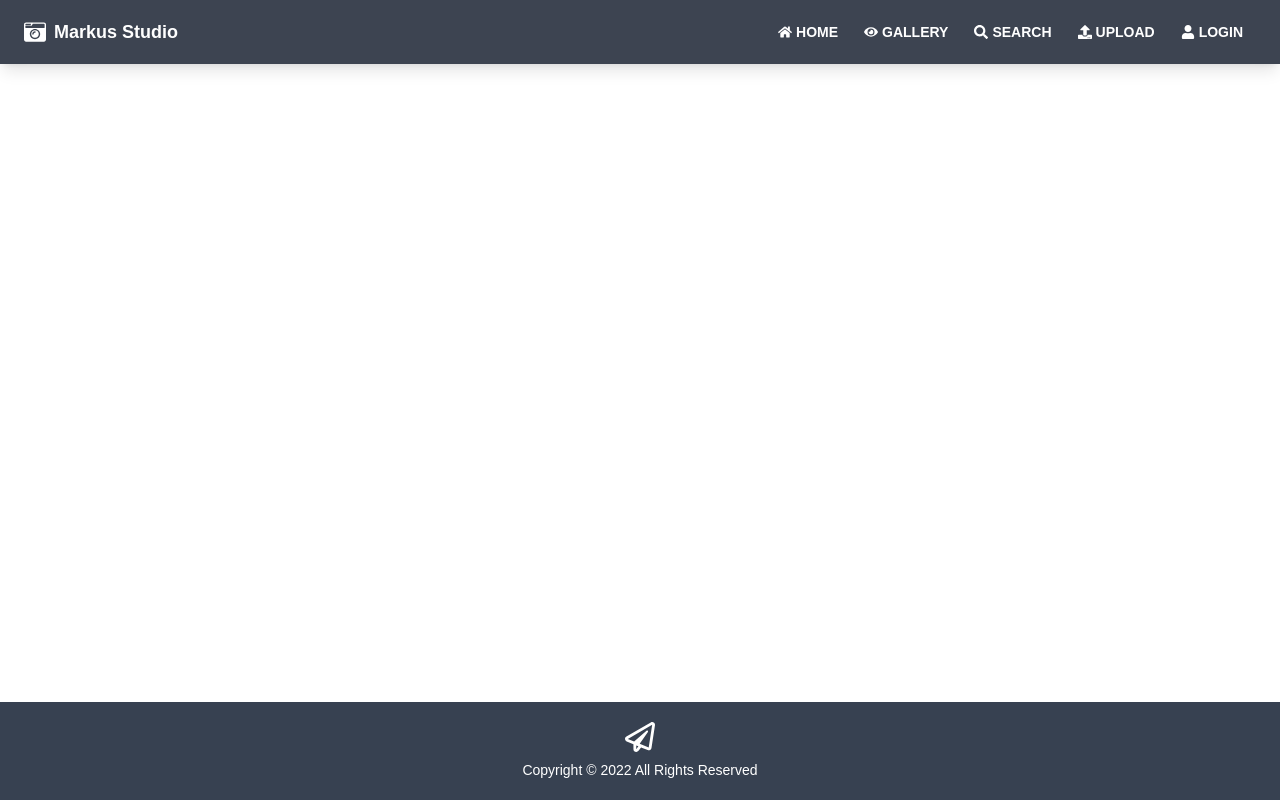
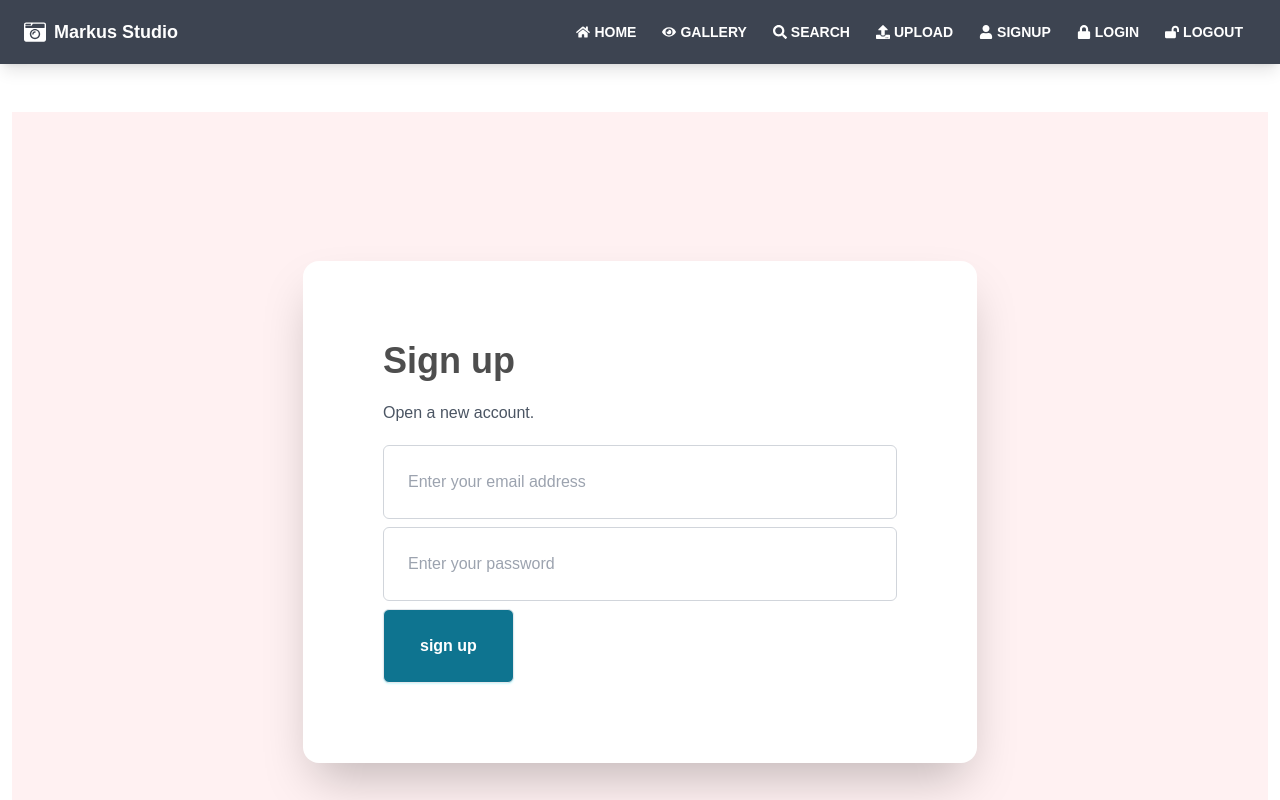
Before and after one commit to vkasyan76/Markus-Studio, a React (Create React App) app: page /signup in a window 1280 px wide. Shown: the top 800 px of the page. Built offline with nearby package versions, Linux system fonts and the light colour scheme.

Commit message:
Firebase Sign-up, Login & Logout

```diff
--- a/src/App.jsx
+++ b/src/App.jsx
@@ -6,6 +6,7 @@ import Footer from './comps/Footer'
 import Login from './pages/Login'
 import Search from './pages/Search'
 import Gallery from './pages/Gallery'
+import Signup from './pages/Signup'
 
 function App() {
   return (
@@ -18,6 +19,7 @@ function App() {
             <Route path="/" element={<Title />} />
             <Route path="/upload" element={<UploadFormGroupForm />} />
             <Route path="/login" element={<Login />} />
+            <Route path="/signup" element={<Signup />} />
             <Route path="/search" element={<Search />} />
             <Route path="/gallery" element={<Gallery />} />
           </Routes>
--- a/src/comps/Header.jsx
+++ b/src/comps/Header.jsx
@@ -7,10 +7,13 @@ import {
   FaSearch,
   FaEye,
   FaLock,
+  FaLockOpen,
 } from 'react-icons/fa'
 import PropTypes from 'prop-types'
+import { useLogout } from '../hooks/useLogout'
 
 const Header = ({ title }) => {
+  const { logout } = useLogout()
   return (
     <nav className="navbar mb-12 shadow-lg bg-neutral text-neutral-content">
       <div className="container mx-auto">
@@ -35,9 +38,15 @@ const Header = ({ title }) => {
             <Link to="/upload" className="btn btn-ghost btn-sm rounded-btn">
               <FaUpload className="mr-1" /> Upload
             </Link>
+            <Link to="/signup" className="btn btn-ghost btn-sm rounded-btn">
+              <FaUser className="mr-1" /> Signup
+            </Link>
             <Link to="/login" className="btn btn-ghost btn-sm rounded-btn">
-              <FaUser className="mr-1" /> Login
+              <FaLock className="mr-1" /> Login
             </Link>
+            <li className="btn btn-ghost btn-sm rounded-btn" onClick={logout}>
+              <FaLockOpen className="mr-1" /> Logout
+            </li>
           </div>
         </div>
       </div>
--- /dev/null
+++ b/src/hooks/useLogin.jsx
@@ -0,0 +1,20 @@
+import { useState } from 'react'
+import { auth } from '../firebase/config'
+import { signInWithEmailAndPassword } from 'firebase/auth'
+
+export const useLogin = () => {
+  const [error, setError] = useState(null)
+
+  const login = (email, password) => {
+    setError(null)
+    signInWithEmailAndPassword(auth, email, password)
+      .then((res) => {
+        console.log('user logged in:', res.user)
+      })
+      .catch((err) => {
+        setError(err.message)
+      })
+  }
+
+  return { error, login }
+}
--- /dev/null
+++ b/src/hooks/useLogout.jsx
@@ -0,0 +1,16 @@
+import { auth } from '../firebase/config'
+import { signOut } from 'firebase/auth'
+
+export const useLogout = () => {
+  const logout = () => {
+    signOut(auth)
+      .then(() => {
+        console.log('user signed out')
+      })
+      .catch((err) => {
+        console.log(err.message)
+      })
+  }
+
+  return { logout }
+}
--- /dev/null
+++ b/src/hooks/useSignup.jsx
@@ -0,0 +1,20 @@
+import { useState } from 'react'
+import { auth } from '../firebase/config'
+import { createUserWithEmailAndPassword } from 'firebase/auth'
+
+export const useSignup = () => {
+  const [error, setError] = useState(null)
+
+  const signup = (email, password) => {
+    setError(null)
+    createUserWithEmailAndPassword(auth, email, password)
+      .then((res) => {
+        console.log('user signed up:', res.user)
+      })
+      .catch((err) => {
+        setError(err.message)
+      })
+  }
+
+  return { error, signup }
+}
--- a/src/pages/Login.jsx
+++ b/src/pages/Login.jsx
@@ -1,3 +1,6 @@
+import { useLogin } from '../hooks/useLogin'
+import { useState } from 'react'
+
 import image from '../images/image.jpg'
 import { FaArrowRight } from 'react-icons/fa'
 // import Facebook from '../images/Facebook.svg'
@@ -6,6 +9,16 @@ import facebook from '../images/facebook.png'
 import google from '../images/google.png'
 
 const Login = () => {
+  const [email, setEmail] = useState('')
+  const [password, setPassword] = useState('')
+  const { error, login } = useLogin()
+
+  const handleSubmit = (e) => {
+    e.preventDefault()
+    console.log(email, password)
+    login(email, password)
+  }
+
   return (
     <div className="flex items-center justify-center min-h-screen bg-rose-50">
       <div className="relative flex flex-col justify-between m-6 space-y-10 bg-white shadow-2xl rounded-2xl md:flex-row md:space-y-0 md:m-0">
@@ -21,11 +34,31 @@ const Login = () => {
           <p className="max-w-sm mb-12 font-sans font-light text-gray-600">
             Log in to your account.
           </p>
-          <input
-            type="text"
-            className="w-full p-6 border border-gray-300 rounded-md placeholder:font-sans placeholder:font-light"
-            placeholder="Enter your email address"
-          />
+          <form onSubmit={handleSubmit}>
+            <input
+              className="w-full p-6
+              mb-2 border border-gray-300 rounded-md placeholder:font-sans placeholder:font-light"
+              placeholder="Enter your email address"
+              required
+              type="email"
+              onChange={(e) => setEmail(e.target.value)}
+              value={email}
+            />
+            <input
+              className="w-full p-6 mb-2 border border-gray-300 rounded-md placeholder:font-sans placeholder:font-light"
+              placeholder="Enter your password"
+              required
+              type="password"
+              onChange={(e) => setPassword(e.target.value)}
+              value={password}
+            />
+            <button className='"w-full md:w-auto flex justify-center items-center p-6 space-x-4 font-sans font-bold text-white rounded-md shadow-lg px-9 bg-cyan-700 shadow-cyan-100 hover:bg-opacity-90 shadow-sm hover:shadow-lg border transition hover:-translate-y-0.5 duration-150'>
+              log in
+            </button>
+
+            {error && <p>{error}</p>}
+          </form>
+
           {/* Middle Content */}
 
           <div className="flex flex-col items-center justify-between mt-6 space-y-6 md:flex-row md:space-y-0">
@@ -45,11 +78,11 @@ const Login = () => {
           {/* Bottom Buttons Container */}
           <div className="flex flex-col space-x-0 space-y-6 md:flex-row md:space-x-4 md:space-y-0">
             <button className="flex items-center justify-center py-2 space-x-1 border border-gray-300 rounded shadow-sm hover:bg-opacity-30 hover:shadow-lg hover:-translate-y-0.5 transition duration-150 md:w-1/2">
-              <img src={facebook} alt="" class="w-6" />
+              <img src={facebook} alt="" className="w-6" />
               <span className="font-thin">Facebook</span>
             </button>
             <button className="flex items-center justify-center py-2 space-x-1 border border-gray-300 rounded shadow-sm hover:bg-opacity-30 hover:shadow-lg hover:-translate-y-0.5 transition duration-150 md:w-1/2">
-              <img src={google} alt="" class="w-5" />
+              <img src={google} alt="" className="w-5" />
               <span className="font-thin">Google</span>
             </button>
           </div>
--- /dev/null
+++ b/src/pages/Signup.jsx
@@ -0,0 +1,65 @@
+import { useState } from 'react'
+import { useSignup } from '../hooks/useSignup'
+
+import image from '../images/image.jpg'
+import { FaArrowRight } from 'react-icons/fa'
+// import Facebook from '../images/Facebook.svg'
+import close from '../images/close.svg'
+import facebook from '../images/facebook.png'
+import google from '../images/google.png'
+
+export default function Signup() {
+  const [email, setEmail] = useState('')
+  const [password, setPassword] = useState('')
+  const { error, signup } = useSignup()
+
+  const handleSubmit = (e) => {
+    e.preventDefault()
+    // console.log(email, password)
+    signup(email, password)
+  }
+
+  return (
+    <div className="flex items-center justify-center min-h-screen bg-rose-50">
+      <div className="relative flex flex-col justify-between m-6 space-y-10 bg-white shadow-2xl rounded-2xl md:flex-row md:space-y-0 md:m-0">
+        {/* Left Side */}
+        <div className="p-6 md:p-20">
+          {/* Top Content */}
+          <h2
+            className="mb-5
+        text-4xl font-bold"
+          >
+            Sign up
+          </h2>
+          <p className="max-w-sm mb-5 font-sans font-light text-gray-600">
+            Open a new account.
+          </p>
+          <form onSubmit={handleSubmit}>
+            <input
+              className="w-full p-6
+              mb-2 border border-gray-300 rounded-md placeholder:font-sans placeholder:font-light"
+              placeholder="Enter your email address"
+              required
+              type="email"
+              onChange={(e) => setEmail(e.target.value)}
+              value={email}
+            />
+            <input
+              className="w-full p-6 mb-2 border border-gray-300 rounded-md placeholder:font-sans placeholder:font-light"
+              placeholder="Enter your password"
+              required
+              type="password"
+              onChange={(e) => setPassword(e.target.value)}
+              value={password}
+            />
+            <button className='"w-full md:w-auto flex justify-center items-center p-6 space-x-4 font-sans font-bold text-white rounded-md shadow-lg px-9 bg-cyan-700 shadow-cyan-100 hover:bg-opacity-90 shadow-sm hover:shadow-lg border transition hover:-translate-y-0.5 duration-150'>
+              sign up
+            </button>
+
+            {error && <p>{error}</p>}
+          </form>
+        </div>
+      </div>
+    </div>
+  )
+}
```
